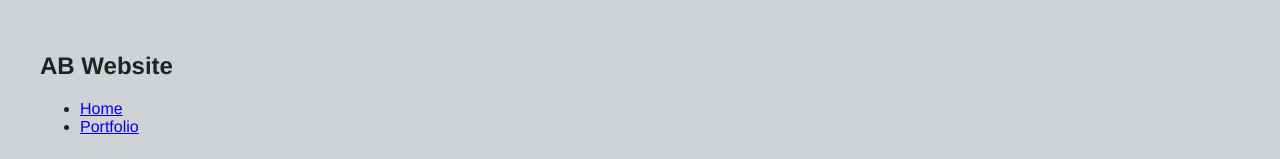
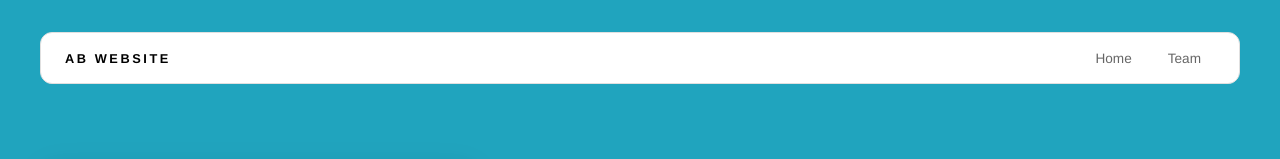
Before and after one commit to ab121907-lgtm/ab121907-lgtm.github.io, a plain HTML site: page index.html in a window 1280 px wide. Shown: the top 159 px of the page. Drawn offline with Linux system fonts and the light colour scheme.

Commit message:
finished first website

```diff
--- a/index.html
+++ b/index.html
@@ -12,7 +12,7 @@
 <h1>AB Website</h1>
     <ul id="nav-ul">
       <li class="nav-li"><a href="index.html">Home</a></li>
-      <li class="nav-li"><a href="portfolio.html">Portfolio</a></li>
+      <li class="nav-li"><a href="portfolio.html">Team</a></li>
     </ul>
 
 
--- a/style.css
+++ b/style.css
@@ -4,7 +4,7 @@
 
 body {
   margin: 0;
-  background: #cfd3d5;
+  background: #20a4be;
   color: #222;
   font-family: "Helvetica Neue", Arial, sans-serif;
 }
@@ -116,7 +116,52 @@ h2 {
 }
 
 .sidebar-img:hover {
-  filter: grayscale(0%);
   transform: translateY(-4px);
   box-shadow: 0 16px 40px rgba(0, 0, 0, 0.18);
 }
+
+
+nav {
+  display: flex;
+  justify-content: space-between;
+  align-items: center;
+  margin-bottom: 48px;
+  padding: 16px 24px;
+  background: #fff;
+  border: 1px solid #e0e0e0;
+  border-radius: 12px;
+}
+
+nav h1 {
+  margin: 0;
+  font-size: 0.8rem;
+  font-weight: 700;
+  text-transform: uppercase;
+  letter-spacing: 0.2em;
+  color: #000;
+}
+
+#nav-ul {
+  list-style: none;
+  display: flex;
+  gap: 8px;
+  margin: 0;
+  padding: 0;
+}
+
+.nav-li a {
+  color: #666;
+  text-decoration: none;
+  font-size: 0.85rem;
+  font-weight: 500;
+  padding: 6px 14px;
+  border-radius: 8px;
+  transition:
+    background 0.25s ease,
+    color 0.25s ease;
+}
+
+.nav-li a:hover {
+  background: #e5e806;
+  color: #fff;
+}
```
